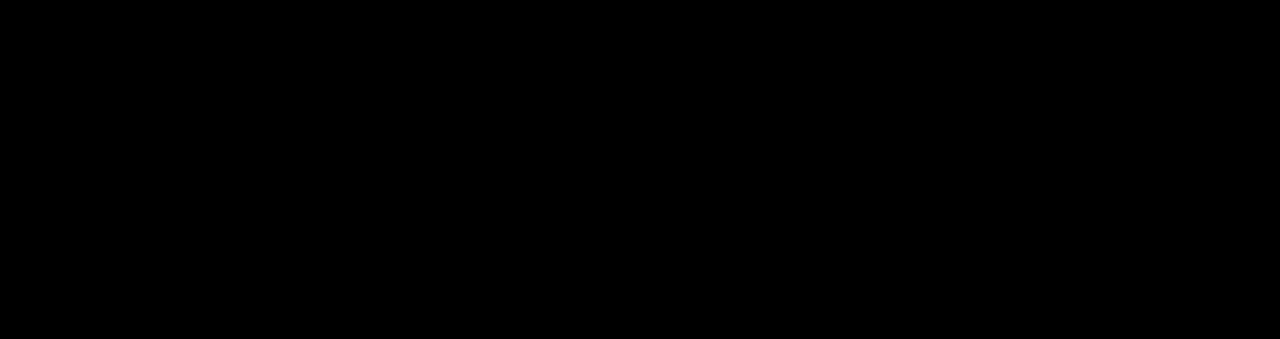
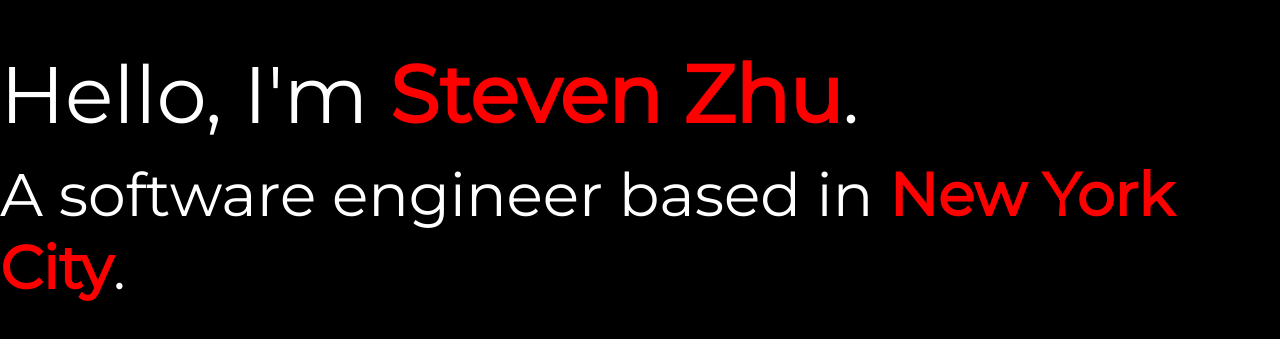
Before and after one commit to stevenzhu03/portfolio_website, a React (Create React App) app: page / in a window 1280 px wide. Shown: the part 225-564 px from the top of the page. Built offline with nearby package versions, Linux system fonts and the light colour scheme.

Commit message:
styling landing page

```diff
--- a/public/index.html
+++ b/public/index.html
@@ -3,6 +3,7 @@
   <head>
     <meta charset="utf-8" />
     <link rel="icon" href="%PUBLIC_URL%/favicon.ico" />
+    <link href="https://fonts.googleapis.com/css2?family=Montserrat:ital,wght@0,400;1,900&display=swap" rel="stylesheet">
     <meta name="viewport" content="width=device-width, initial-scale=1" />
     <meta name="theme-color" content="#000000" />
     <meta
--- a/src/App.css
+++ b/src/App.css
@@ -4,9 +4,43 @@
   box-sizing: border-box;
 }
 
+/* Landing Page Styling */
+
 .landing-page {
   display: flex;
+  flex-direction: column;
+  justify-content: center;
+  align-items: center;
   height: 100vh;
   width: 100vw;
   background-color: black;
+  color: white;
 }
+
+.landing-page-headings {
+  display: flex;
+  flex-direction: column;
+  justify-content: left;
+  font-family: 'Montserrat', sans-serif;
+}
+
+.landing-page-headings h1 {
+  font-size: 80px;
+  margin-bottom: 15px;
+  font-weight: 400;
+}
+
+.landing-page-headings h2 {
+  font-size: 60px;
+  font-weight: 400;
+}
+
+.landing-page-name {
+  font-weight: 900;
+  color: red;
+}
+
+.landing-page-city {
+  font-weight: 900;
+  color: red;
+}
--- a/src/components/LandingPage.js
+++ b/src/components/LandingPage.js
@@ -1,12 +1,20 @@
-import React from 'react';
+import React from "react";
 
-const LandingPage = props => {
-    return (
-        <div className="landing-page">
-            <h1>Hello, I'm <span className="landing-page-name">Steven Zhu</span></h1>
-            <h2>A software engineer based in <span className="landing-page-city">New York City</span></h2>
-        </div>
-    )
-}
+const LandingPage = (props) => {
+  return (
+    <div className="landing-page">
 
-export default LandingPage
+      <div className="landing-page-headings">
+        <h1>
+          Hello, I'm <span className="landing-page-name">Steven Zhu</span>.
+        </h1>
+        <h2>
+          A software engineer based in{" "}
+          <span className="landing-page-city">New York City</span>.
+        </h2>
+      </div>
+    </div>
+  );
+};
+
+export default LandingPage;
```
